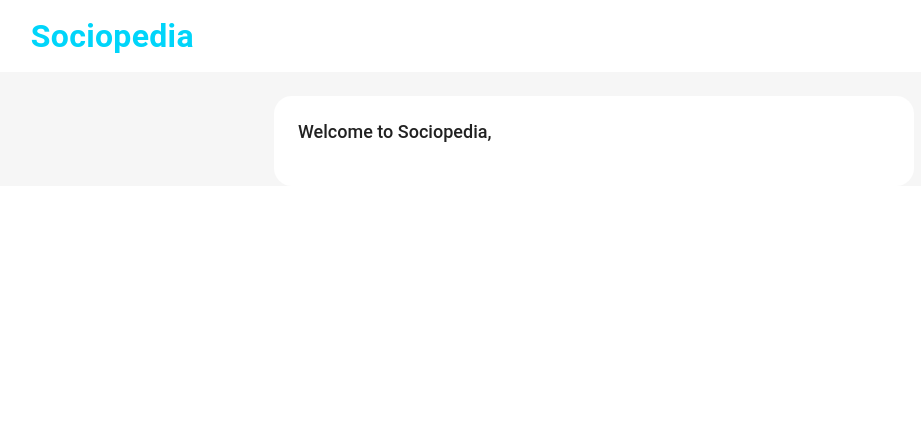
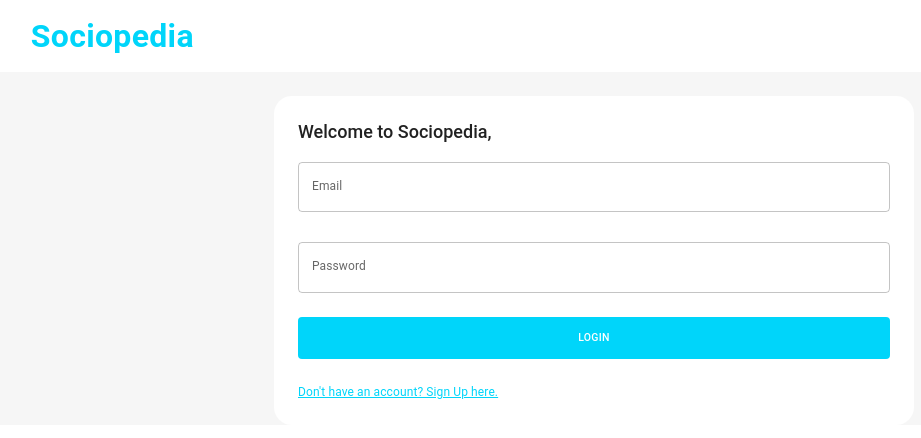
Before and after one commit to Snyrby/mern-social-app, a React (Create React App) app in the folder client/: page / in a window 1280 px wide. Shown: the top 438 px of the page, without its empty margins (46-967 px from the left). Built offline with nearby package versions, Linux system fonts and the light colour scheme.

Commit message:
Finished form data

```diff
--- a/client/src/components/Form.jsx
+++ b/client/src/components/Form.jsx
@@ -15,6 +15,7 @@
 import { setLogin } from "../state";
 import Dropzone from "react-dropzone";
 import FlexBetween from "../style";
+import url from "../utils/url";
 
 const registerSchema = yup.object().shape({
   firstName: yup
@@ -69,12 +70,58 @@
   const isNonMobile = useMediaQuery("(min-width: 600px)");
   const isLogin = PageType === "login";
   const isRegister = PageType === "register";
-    const handleFormSubmit = async(values, onSubmitProps) => {};
+
+  const register = async (values, onSubmitProps) => {
+    // this allows us to send form info with image
+    const formData = new FormData();
+    for (let value in values) {
+      formData.append(value, values[value]);
+    }
+    formData.append("picturePath", values.picture.name);
+
+    const savedUserResponse = await fetch(
+      `${url}/api/v1/auth/register`,
+      {
+        method: "POST",
+        body: formData,
+      }
+    );
+    const savedUser = await savedUserResponse.json();
+    onSubmitProps.resetForm();
+
+    if (savedUser) {
+      setPageType("login");
+    }
+  };
+
+  const login = async (values, onSubmitProps) => {
+    const loggedInResponse = await fetch(`${url}/api/v1/auth/login`, {
+      method: "POST",
+      headers: { "Content-Type": "application/json" },
+      body: JSON.stringify(values),
+    });
+    const loggedIn = await loggedInResponse.json();
+    onSubmitProps.resetForm();
+    if (loggedIn) {
+      dispatch(
+        setLogin({
+          user: loggedIn.user,
+          // token: loggedIn.token,
+        })
+      );
+      navigate("/home");
+    }
+  };
+
+  const handleFormSubmit = async (values, onSubmitProps) => {
+    if (isLogin) await login(values, onSubmitProps);
+    if (isRegister) await register(values, onSubmitProps);
+  };
   return (
     <Formik
       onSubmit={handleFormSubmit}
       initialValues={isLogin ? initialValuesLogin : initialValuesRegister}
-        validationSchema={isLogin? loginSchema : registerSchema}
+      validationSchema={isLogin ? loginSchema : registerSchema}
     >
       {({
         values,
@@ -92,7 +139,7 @@
             gap="30px"
             gridTemplateColumns="repeat(4, minmax(0, 1fr)"
             sx={{
-                        "& > div": { gridColumns: isNonMobile ? undefined : "span 4"},
+              "& > div": { gridColumns: isNonMobile ? undefined : "span 4" },
             }}
           >
             {isRegister && (
@@ -103,9 +150,11 @@
                   onBlur={handleBlur}
                   value={values.firstName}
                   onChange={handleChange}
-                                  errors={Boolean(touched.firstName) && Boolean(errors.firstName)}
+                  errors={
+                    Boolean(touched.firstName) && Boolean(errors.firstName)
+                  }
                   helperText={touched.firstName && errors.firstName}
-                                  sx={{ gridColumn: "span 2"}}
+                  sx={{ gridColumn: "span 2" }}
                 />
                 <TextField
                   name="lastName"
@@ -115,7 +164,7 @@
                   onChange={handleChange}
                   errors={Boolean(touched.lastName) && Boolean(errors.lastName)}
                   helperText={touched.lastName && errors.lastName}
-                                  sx={{ gridColumn: "span 2"}}
+                  sx={{ gridColumn: "span 2" }}
                 />
                 <TextField
                   name="location"
@@ -125,15 +174,114 @@
                   onChange={handleChange}
                   errors={Boolean(touched.location) && Boolean(errors.location)}
                   helperText={touched.location && errors.location}
-                                  sx={{ gridColumn: "span 2"}}
+                  sx={{ gridColumn: "span 4" }}
                 />
+                <TextField
+                  name="occupation"
+                  label="Occupation"
+                  onBlur={handleBlur}
+                  value={values.occupation}
+                  onChange={handleChange}
+                  errors={
+                    Boolean(touched.occupation) && Boolean(errors.occupation)
+                  }
+                  helperText={touched.occupation && errors.occupation}
+                  sx={{ gridColumn: "span 4" }}
+                />
+                <Box
+                  gridColumn="span 4"
+                  border={`1px solid ${palette.neutral.medium}`}
+                  borderRadius="5px"
+                  p="1rem"
+                >
+                  <Dropzone
+                    accept=".jpg, .png, .jpeg"
+                    multiple={false}
+                    onDrop={(accept) => setFieldValue("picture", accept[0])}
+                  >
+                    {({ getRootProps, getInputProps }) => (
+                      <Box
+                        {...getRootProps()}
+                        border={`2px dashed ${palette.primary.main}`}
+                        p="1rem"
+                        sx={{ "&:hover": { cursor: "pointer" } }}
+                      >
+                        <input {...getInputProps()} />
+                        {!values.picture ? (
+                          <p>Add Picture Here</p>
+                        ) : (
+                          <FlexBetween>
+                            <Typography>{values.picture.name}</Typography>
+                            <EditOutlinedIcon />
+                          </FlexBetween>
+                        )}
+                      </Box>
+                    )}
+                  </Dropzone>
+                </Box>
               </>
             )}
+            <TextField
+              name="email"
+              label="Email"
+              onBlur={handleBlur}
+              value={values.email}
+              onChange={handleChange}
+              errors={Boolean(touched.email) && Boolean(errors.email)}
+              helperText={touched.email && errors.email}
+              sx={{ gridColumn: "span 4" }}
+            />
+            <TextField
+              name="password"
+              label="Password"
+              type="password"
+              onBlur={handleBlur}
+              value={values.password}
+              onChange={handleChange}
+              errors={Boolean(touched.password) && Boolean(errors.password)}
+              helperText={touched.password && errors.password}
+              sx={{ gridColumn: "span 4" }}
+            />
+          </Box>
+
+          {/* Buttons */}
+          <Box>
+            <Button
+              type="submit"
+              fullWidth
+              sx={{
+                m: "2rem 0",
+                p: "1rem",
+                backgroundColor: palette.primary.main,
+                color: palette.background.alt,
+                "&:hover": { color: palette.primary.main },
+              }}
+            >
+              {isLogin ? "LOGIN" : "REGISTER"}
+            </Button>
+            <Typography
+              onClick={() => {
+                setPageType(isLogin ? "register" : "login");
+                resetForm();
+              }}
+              sx={{
+                textDecoration: "underline",
+                color: palette.primary.main,
+                "&:hover": {
+                  cursor: "pointer",
+                  color: palette.primary.light,
+                },
+              }}
+            >
+              {isLogin
+                ? "Don't have an account? Sign Up here."
+                : "Already have an account? Login here."}
+            </Typography>
           </Box>
         </form>
       )}
     </Formik>
-    )
+  );
 };
 
 export default Form;
--- a/client/src/pages/LoginPage.jsx
+++ b/client/src/pages/LoginPage.jsx
@@ -21,6 +21,7 @@
         <Typography fontWeight="500" variant="h5" sx={{ mb: "1.5rem" }}>
           Welcome to Sociopedia,
         </Typography>
+        <Form />
       </Box>
     </Box>
   );
--- /dev/null
+++ b/client/src/utils/url.js
@@ -0,0 +1,3 @@
+const url = 'http://localhost:5000';
+
+export default url;
```
Also changed, not shown: client/src/utils/context.js (added, +11 -0 lines). Lines whose indentation alone changed are shown as unchanged.
